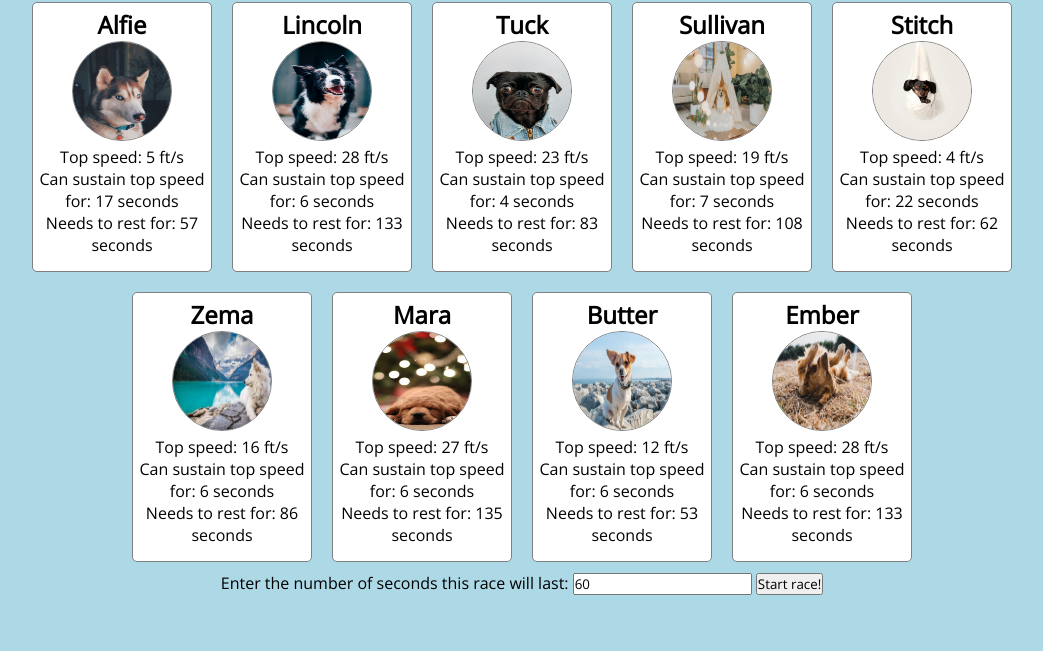
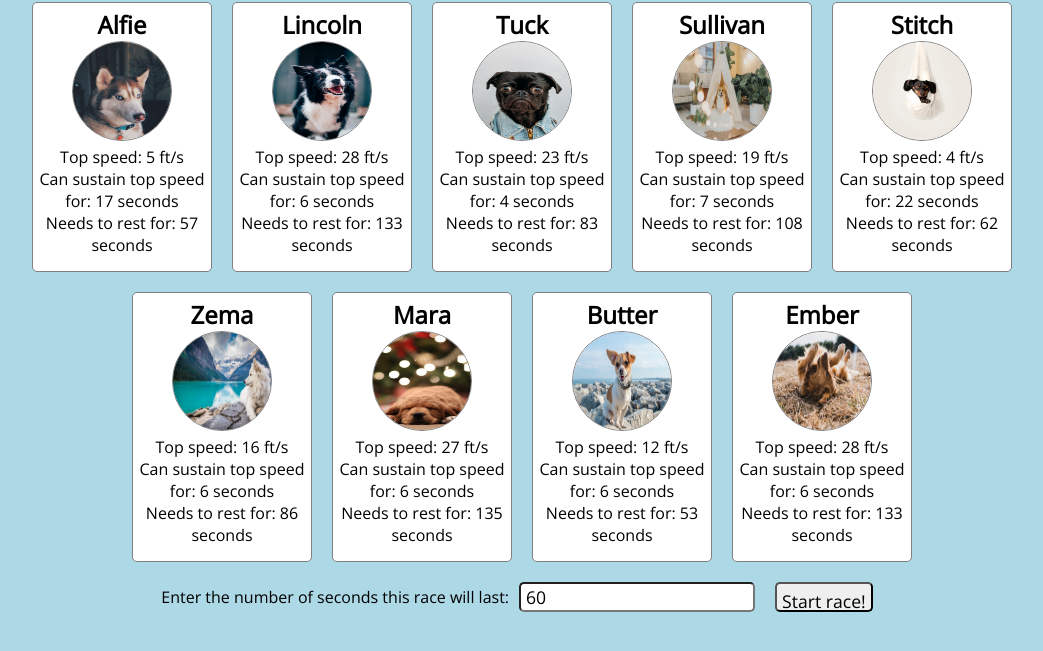
Before and after one commit to ericwm76/schoolrunner-challenge, a plain HTML site: page index.html in a window 1280 px wide. Shown: the part 51-702 px from the top of the page, without its empty margins (118-1161 px from the left). Drawn offline with nearby package versions, Linux system fonts and the light colour scheme.

Commit message:
Polish styling

```diff
--- a/index.html
+++ b/index.html
@@ -75,9 +75,11 @@
         <p>Needs to rest for: 133 seconds</p>
       </div>
     </div>
-    <label for="seconds">Enter the number of seconds this race will last: </label>
-    <input type="number" id="time" value="60">
-    <button id="start-btn">Start race!</button>
+    <form>
+      <label for="seconds">Enter the number of seconds this race will last: </label>
+      <input type="number" id="time" value="60">
+      <button id="start-btn">Start race!</button>
+    </form>
     <p id="announcement"></p>
   </main>
   <script type="text/javascript" src="index.js"></script>
--- a/styles.css
+++ b/styles.css
@@ -32,3 +32,21 @@ img {
   border-radius: 50%;
   border: 1px solid gray
 }
+
+form {
+  display: flex;
+  justify-content: center;
+  align-items: center;
+}
+
+input, button {
+  height: 30px;
+  border-radius: 5px;
+  padding: 5px;
+  font-size: 1.1em;
+  margin: 10px;
+}
+
+#announcement {
+  font-size: 1.2em;
+}
```
